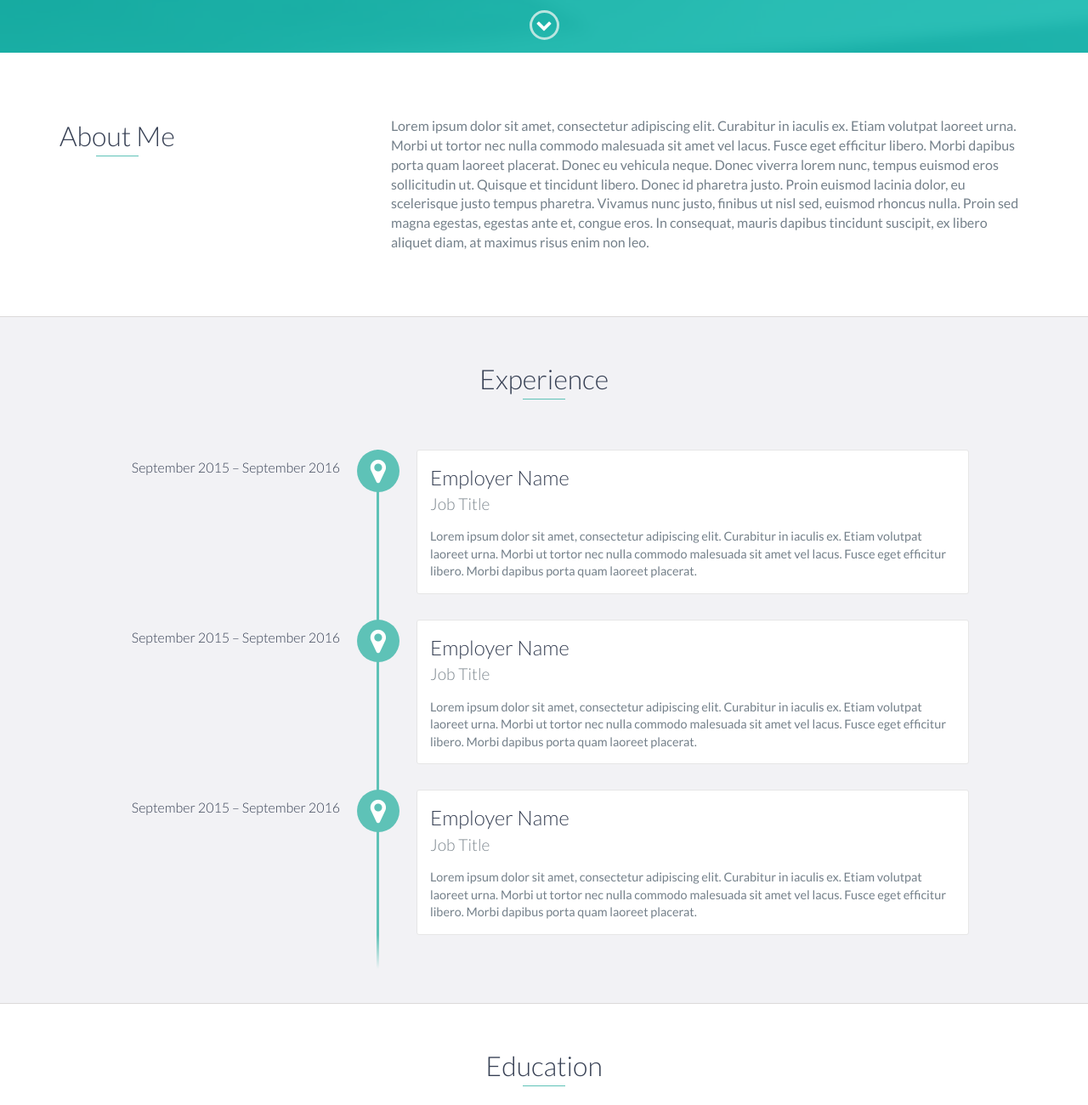
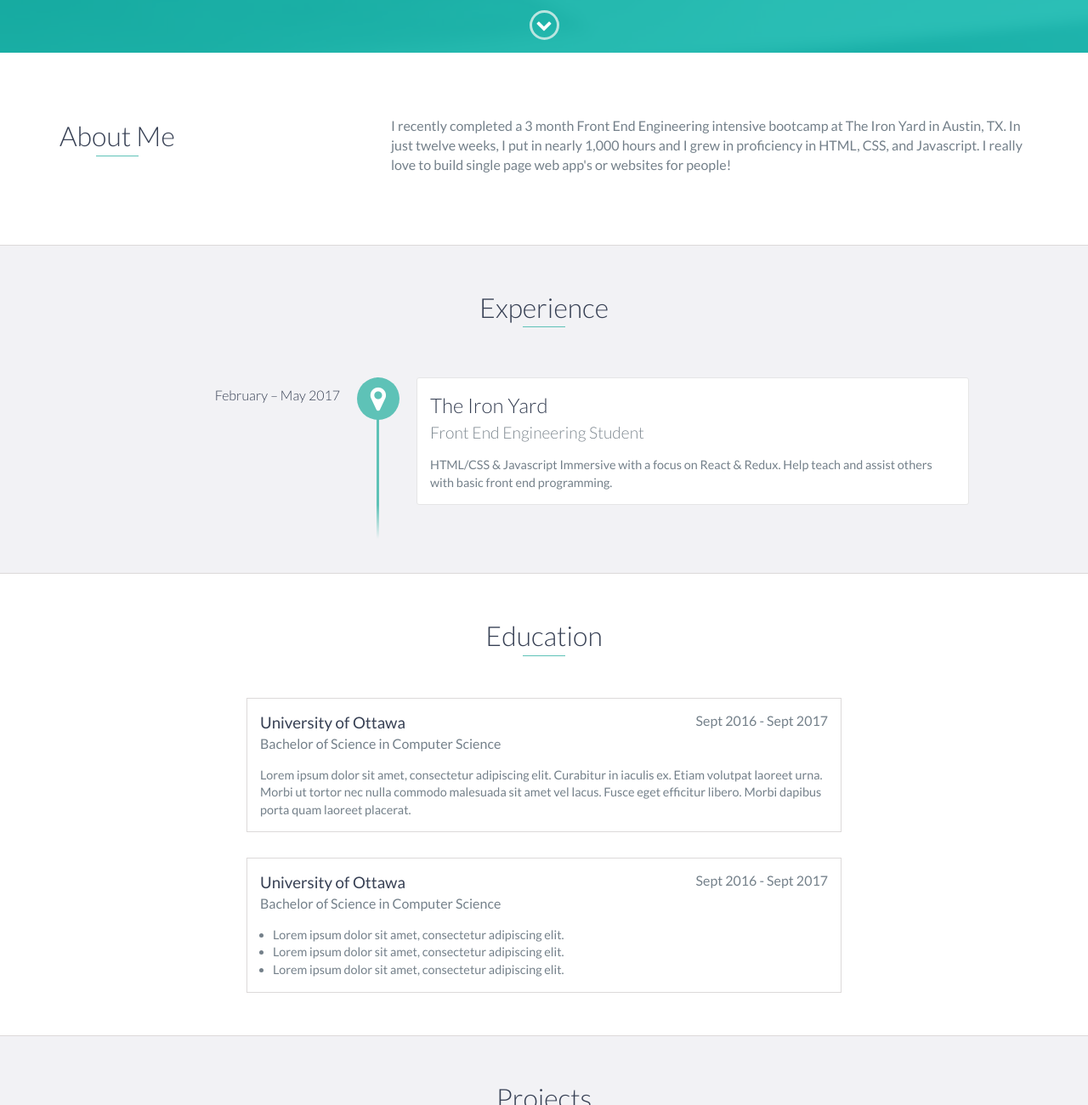
Before and after one commit to joebumbulis/Portfolio1.0, a website: page index.html in a window 1280 px wide. Shown: the part 738-2038 px from the top of the page at 85% size. Drawn offline with nearby package versions, Linux system fonts and the light colour scheme.

Commit message:
updating about me and education section

```diff
--- a/index.html
+++ b/index.html
@@ -50,7 +50,7 @@
         <div id="lead-content">
             <h1>Joe Bumbulis</h1>
             <h2>Front End Engineer</h2>
-            <a href="#" class="btn-rounded-white">Download Resume</a>
+            <a href="file:///Users/JoeBumbulis/Downloads/Resume%20%E2%80%93%20Front%20End%20Engineer%20(1).pdf" download="Joe-Bumbulis-Resume.pdf" class="btn-rounded-white">Download Resume</a>
         </div>
         <!-- End #lead-content -->
 
@@ -73,9 +73,7 @@
                 </div>
                 <div class="col-md-8">
                     <p>
-                        Lorem ipsum dolor sit amet, consectetur adipiscing elit. Curabitur in iaculis ex. Etiam volutpat laoreet urna. Morbi ut tortor nec nulla commodo malesuada sit amet vel lacus. Fusce eget efficitur libero. Morbi dapibus porta quam laoreet placerat. Donec
-                        eu vehicula neque. Donec viverra lorem nunc, tempus euismod eros sollicitudin ut. Quisque et tincidunt libero. Donec id pharetra justo. Proin euismod lacinia dolor, eu scelerisque justo tempus pharetra. Vivamus nunc justo, finibus
-                        ut nisl sed, euismod rhoncus nulla. Proin sed magna egestas, egestas ante et, congue eros. In consequat, mauris dapibus tincidunt suscipit, ex libero aliquet diam, at maximus risus enim non leo.
+                        I recently completed a 3 month Front End Engineering intensive bootcamp at The Iron Yard in Austin, TX. In just twelve weeks, I put in nearly 1,000 hours and I grew in proficiency in HTML, CSS, and Javascript. I really love to build single page web app's or websites for people!
                     </p>
                 </div>
             </div>
@@ -86,7 +84,16 @@
     <div id="experience" class="background-alt">
         <h2 class="heading">Experience</h2>
         <div id="experience-timeline">
-            <div data-date="September 2015 – September 2016">
+            <div data-date="February – May 2017">
+                <h3>The Iron Yard</h3>
+                <h4>Front End Engineering Student</h4>
+                <p>
+                  HTML/CSS & Javascript Immersive with a focus on React & Redux.
+                  Help teach and assist others with basic front end programming.
+                </p>
+            </div>
+
+            <!-- <div data-date="September 2015 – September 2016">
                 <h3>Employer Name</h3>
                 <h4>Job Title</h4>
                 <p>
@@ -100,15 +107,7 @@
                 <p>
                     Lorem ipsum dolor sit amet, consectetur adipiscing elit. Curabitur in iaculis ex. Etiam volutpat laoreet urna. Morbi ut tortor nec nulla commodo malesuada sit amet vel lacus. Fusce eget efficitur libero. Morbi dapibus porta quam laoreet placerat.
                 </p>
-            </div>
-
-            <div data-date="September 2015 – September 2016">
-                <h3>Employer Name</h3>
-                <h4>Job Title</h4>
-                <p>
-                    Lorem ipsum dolor sit amet, consectetur adipiscing elit. Curabitur in iaculis ex. Etiam volutpat laoreet urna. Morbi ut tortor nec nulla commodo malesuada sit amet vel lacus. Fusce eget efficitur libero. Morbi dapibus porta quam laoreet placerat.
-                </p>
-            </div>
+            </div> -->
         </div>
     </div>
     <!-- End #experience -->
@@ -268,7 +267,6 @@
         </div>
     </footer>
     <!-- End footer -->
-
     <script src="https://ajax.googleapis.com/ajax/libs/jquery/1.12.4/jquery.min.js"></script>
     <script src="js/scripts.min.js"></script>
 </body>
--- a/package.json
+++ b/package.json
@@ -24,4 +24,5 @@
     "gulp-sass": "^2.3.2",
     "gulp-uglify": "^2.0.0"
   }
+
 }
```
Also changed, not shown: 2 other files.
